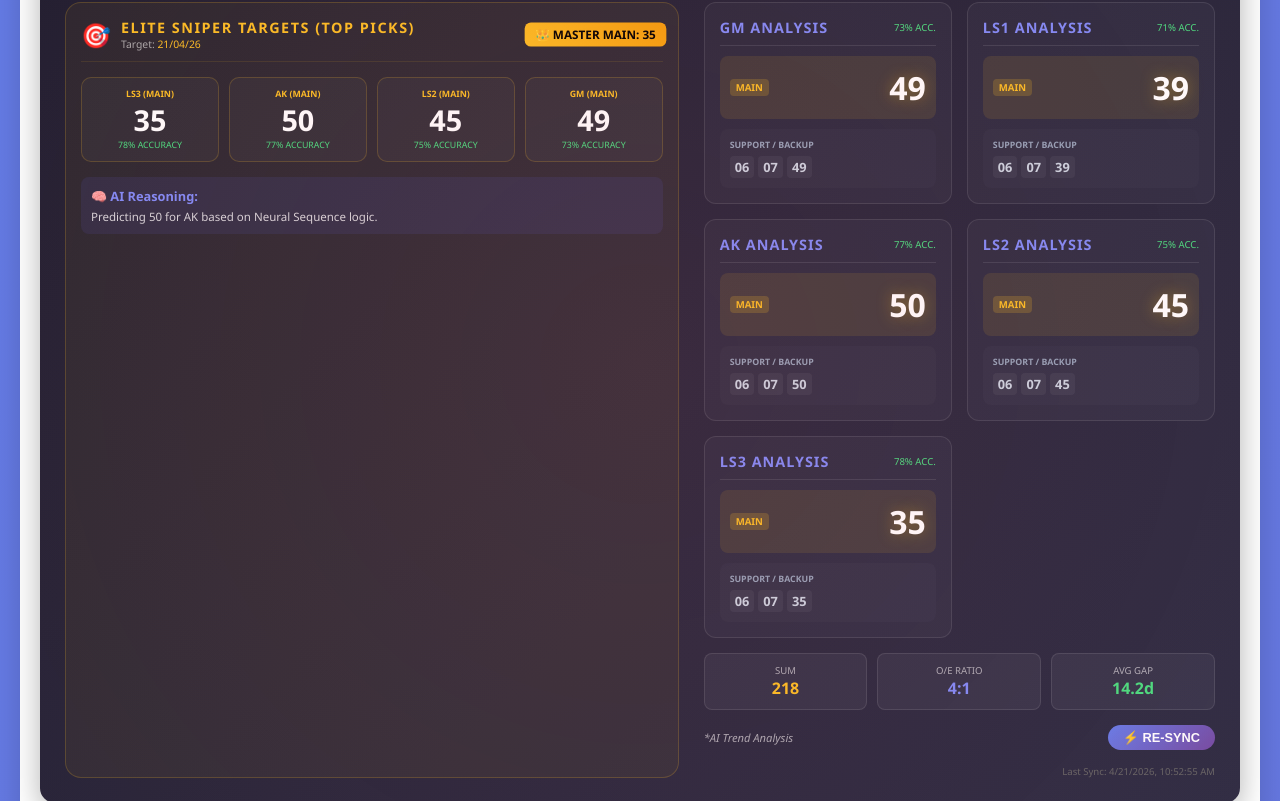
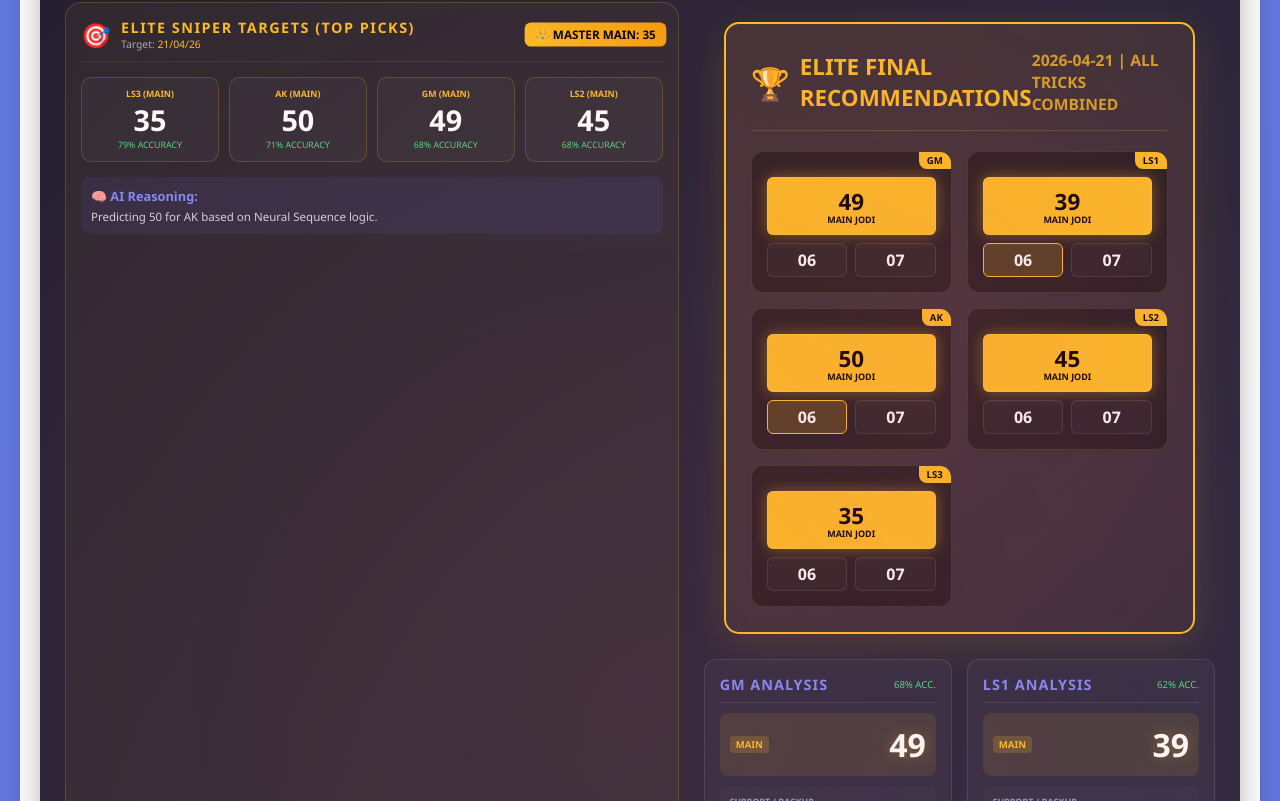
Before and after one commit to umairrana007/ak-lasbela-analysis, a React app in the folder frontend/: page / in a window 1280 px wide. Shown: the part 459-1260 px from the top of the page. Built offline with nearby package versions, Linux system fonts and the light colour scheme; no server answers; the database is empty; the HTML template or start-up script is replaced by a standard one.

Commit message:
Integrated Elite Final Recommendations synthesis and UI

```diff
--- a/frontend/src/App.jsx
+++ b/frontend/src/App.jsx
@@ -514,6 +514,73 @@ const App = () => {
 
                     {/* RIGHT COLUMN: Draw Results & Stats */}
                     <div style={{display: 'flex', flexDirection: 'column', gap: '15px'}}>
+                        {/* Elite Final Recommendations - NEW TOP SECTION */}
+                        {predictions.final_recommendations && (
+                            <div style={{padding: '20px 20px 0 20px'}}>
+                                <div className="neural-card" style={{
+                                    border: '2px solid #fbbf24',
+                                    background: 'linear-gradient(135deg, rgba(251, 191, 36, 0.1) 0%, rgba(217, 119, 6, 0.05) 100%)',
+                                    boxShadow: '0 8px 40px rgba(251, 191, 36, 0.15)',
+                                    marginBottom: '10px'
+                                }}>
+                                    <div className="neural-title" style={{color: '#fbbf24', borderBottom: '1px solid rgba(251, 191, 36, 0.2)', paddingBottom: '15px'}}>
+                                        <div style={{display: 'flex', justifyContent: 'space-between', alignItems: 'center'}}>
+                                            <span style={{display: 'flex', alignItems: 'center', gap: '10px'}}>
+                                                <span style={{fontSize: '1.4em'}}>🏆</span> ELITE FINAL RECOMMENDATIONS
+                                            </span>
+                                            <span style={{fontSize: '0.7em', color: '#fbbf24', opacity: 0.8}}>{predictions.target_date} | ALL TRICKS COMBINED</span>
+                                        </div>
+                                    </div>
+
+                                    <div style={{display: 'grid', gridTemplateColumns: 'repeat(auto-fit, minmax(180px, 1fr))', gap: '15px', marginTop: '15px'}}>
+                                        {Object.entries(predictions.final_recommendations).map(([draw, jodis]) => (
+                                            <div key={draw} style={{
+                                                background: 'rgba(0,0,0,0.4)',
+                                                borderRadius: '12px',
+                                                padding: '15px',
+                                                border: '1px solid rgba(251, 191, 36, 0.15)',
+                                                position: 'relative',
+                                                overflow: 'hidden'
+                                            }}>
+                                                <div style={{
+                                                    position: 'absolute',
+                                                    top: 0,
+                                                    right: 0,
+                                                    background: '#fbbf24',
+                                                    color: '#000',
+                                                    fontSize: '0.6em',
+                                                    padding: '2px 8px',
+                                                    fontWeight: '900',
+                                                    borderBottomLeftRadius: '8px',
+                                                    textTransform: 'uppercase'
+                                                }}>{draw}</div>
+
+                                                <div style={{display: 'flex', flexWrap: 'wrap', gap: '8px', marginTop: '10px'}}>
+                                                    {jodis.map((j, idx) => (
+                                                        <div key={idx} style={{
+                                                            flex: j.type === 'MAIN' ? '1 0 100%' : '1 0 30%',
+                                                            background: j.type === 'MAIN' ? '#fbbf24' : j.type === 'ELITE' ? 'rgba(251, 191, 36, 0.2)' : 'rgba(255,255,255,0.03)',
+                                                            color: j.type === 'MAIN' ? '#000' : '#fff',
+                                                            padding: j.type === 'MAIN' ? '8px' : '5px',
+                                                            borderRadius: '6px',
+                                                            textAlign: 'center',
+                                                            fontSize: j.type === 'MAIN' ? '1.4em' : '1em',
+                                                            fontWeight: '900',
+                                                            border: j.type === 'ELITE' ? '1px solid #fbbf24' : '1px solid rgba(255,255,255,0.1)',
+                                                            boxShadow: j.type === 'MAIN' ? '0 0 15px rgba(251, 191, 36, 0.4)' : 'none'
+                                                        }}>
+                                                            {j.val.toString().padStart(2, '0')}
+                                                            {j.type === 'MAIN' && <span style={{fontSize: '0.4em', display: 'block', marginTop: '-4px'}}>MAIN JODI</span>}
+                                                        </div>
+                                                    ))}
+                                                </div>
+                                            </div>
+                                        ))}
+                                    </div>
+                                </div>
+                            </div>
+                        )}
+
                         <div className="prediction-grid" style={{marginTop: 0}}>
                             {['gm', 'ls1', 'ak', 'ls2', 'ls3'].map(key => (
                                 <div key={key} className="prediction-item">
--- a/frontend/src/predictions.json
+++ b/frontend/src/predictions.json
@@ -1,11 +1,98 @@
 {
-  "last_updated": "2026-04-21T10:52:55.793018",
+  "last_updated": "2026-04-21T11:33:23.673560",
   "target_date": "2026-04-21",
+  "final_recommendations": {
+    "gm": [
+      {
+        "val": 49,
+        "type": "MAIN",
+        "confidence": 68
+      },
+      {
+        "val": 6,
+        "type": "SUPPORT",
+        "confidence": 70
+      },
+      {
+        "val": 7,
+        "type": "SUPPORT",
+        "confidence": 70
+      }
+    ],
+    "ls1": [
+      {
+        "val": 39,
+        "type": "MAIN",
+        "confidence": 62
+      },
+      {
+        "val": 6,
+        "type": "ELITE",
+        "confidence": 85
+      },
+      {
+        "val": 7,
+        "type": "SUPPORT",
+        "confidence": 70
+      }
+    ],
+    "ak": [
+      {
+        "val": 50,
+        "type": "MAIN",
+        "confidence": 71
+      },
+      {
+        "val": 6,
+        "type": "ELITE",
+        "confidence": 85
+      },
+      {
+        "val": 7,
+        "type": "SUPPORT",
+        "confidence": 70
+      }
+    ],
+    "ls2": [
+      {
+        "val": 45,
+        "type": "MAIN",
+        "confidence": 68
+      },
+      {
+        "val": 6,
+        "type": "SUPPORT",
+        "confidence": 70
+      },
+      {
+        "val": 7,
+        "type": "SUPPORT",
+        "confidence": 70
+      }
+    ],
+    "ls3": [
+      {
+        "val": 35,
+        "type": "MAIN",
+        "confidence": 79
+      },
+      {
+        "val": 6,
+        "type": "SUPPORT",
+        "confidence": 70
+      },
+      {
+        "val": 7,
+        "type": "SUPPORT",
+        "confidence": 70
+      }
+    ]
+  },
   "results": {
     "gm": {
       "primary": 49,
-      "confidence": "73%",
-      "confidence_val": 73,
+      "confidence": "68%",
+      "confidence_val": 68,
       "pattern_found": "Neural Sequence",
       "recommendations": [
         6,
@@ -16,8 +103,8 @@
     },
     "ls1": {
       "primary": 39,
-      "confidence": "71%",
-      "confidence_val": 71,
+      "confidence": "62%",
+      "confidence_val": 62,
       "pattern_found": "Neural Sequence",
       "recommendations": [
         6,
@@ -28,8 +115,8 @@
     },
     "ak": {
       "primary": 50,
-      "confidence": "77%",
-      "confidence_val": 77,
+      "confidence": "71%",
+      "confidence_val": 71,
       "pattern_found": "Neural Sequence",
       "recommendations": [
         6,
@@ -40,8 +127,8 @@
     },
     "ls2": {
       "primary": 45,
-      "confidence": "75%",
-      "confidence_val": 75,
+      "confidence": "68%",
+      "confidence_val": 68,
       "pattern_found": "Neural Sequence",
       "recommendations": [
         6,
@@ -52,8 +139,8 @@
     },
     "ls3": {
       "primary": 35,
-      "confidence": "78%",
-      "confidence_val": 78,
+      "confidence": "79%",
+      "confidence_val": 79,
       "pattern_found": "Neural Sequence",
       "recommendations": [
         6,
@@ -67,32 +154,32 @@
     {
       "number": 35,
       "draw": "LS3",
-      "confidence": 78,
+      "confidence": 79,
       "trick": "Neural Sequence"
     },
     {
       "number": 50,
       "draw": "AK",
-      "confidence": 77,
+      "confidence": 71,
+      "trick": "Neural Sequence"
+    },
+    {
+      "number": 49,
+      "draw": "GM",
+      "confidence": 68,
       "trick": "Neural Sequence"
     },
     {
       "number": 45,
       "draw": "LS2",
-      "confidence": 75,
-      "trick": "Neural Sequence"
-    },
-    {
-      "number": 49,
-      "draw": "GM",
-      "confidence": 73,
+      "confidence": 68,
       "trick": "Neural Sequence"
     }
   ],
   "master_target": {
     "number": 35,
     "draw": "LS3",
-    "confidence": 78,
+    "confidence": 79,
     "trick": "Neural Sequence"
   },
   "gm_ls3_trick": {
```
Also changed, not shown: 2 other files (tests, documents, lock files or other folders).
